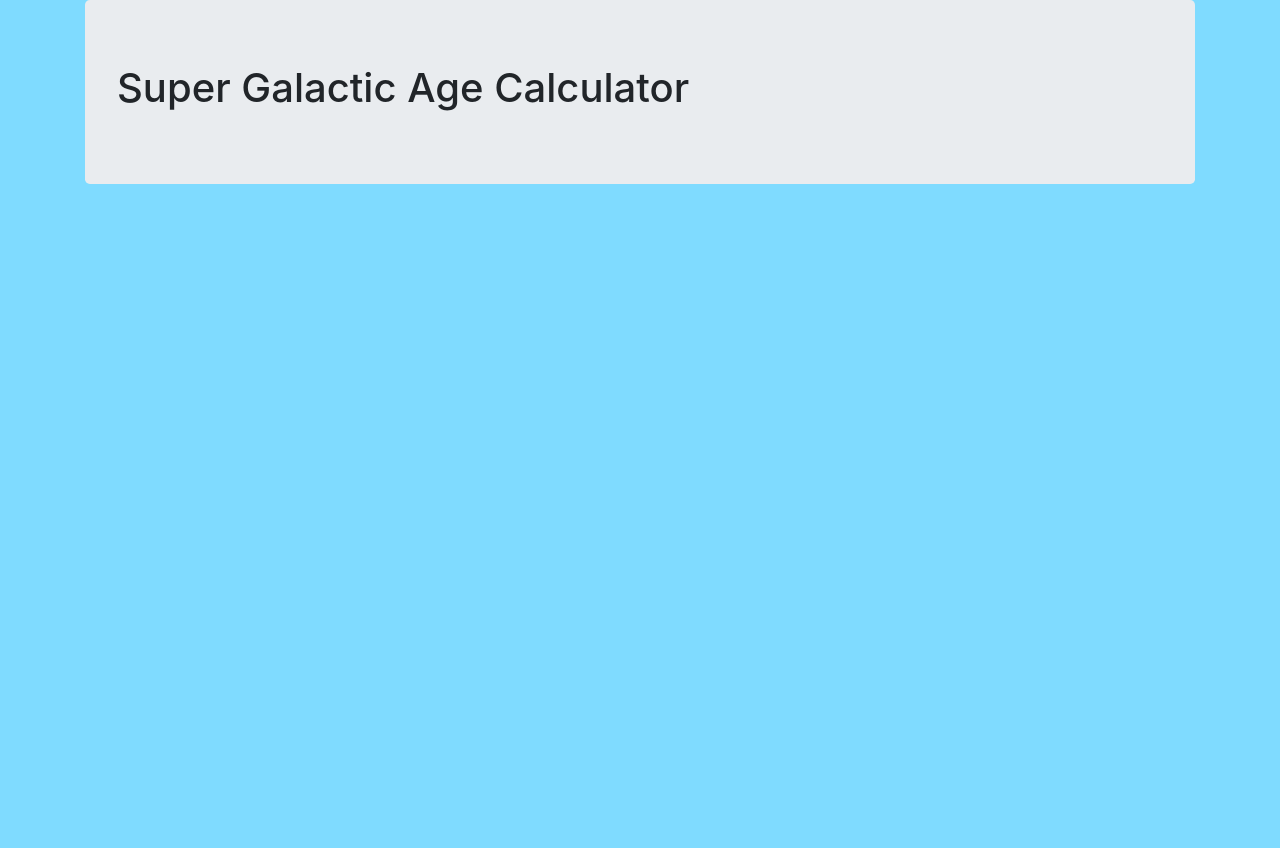
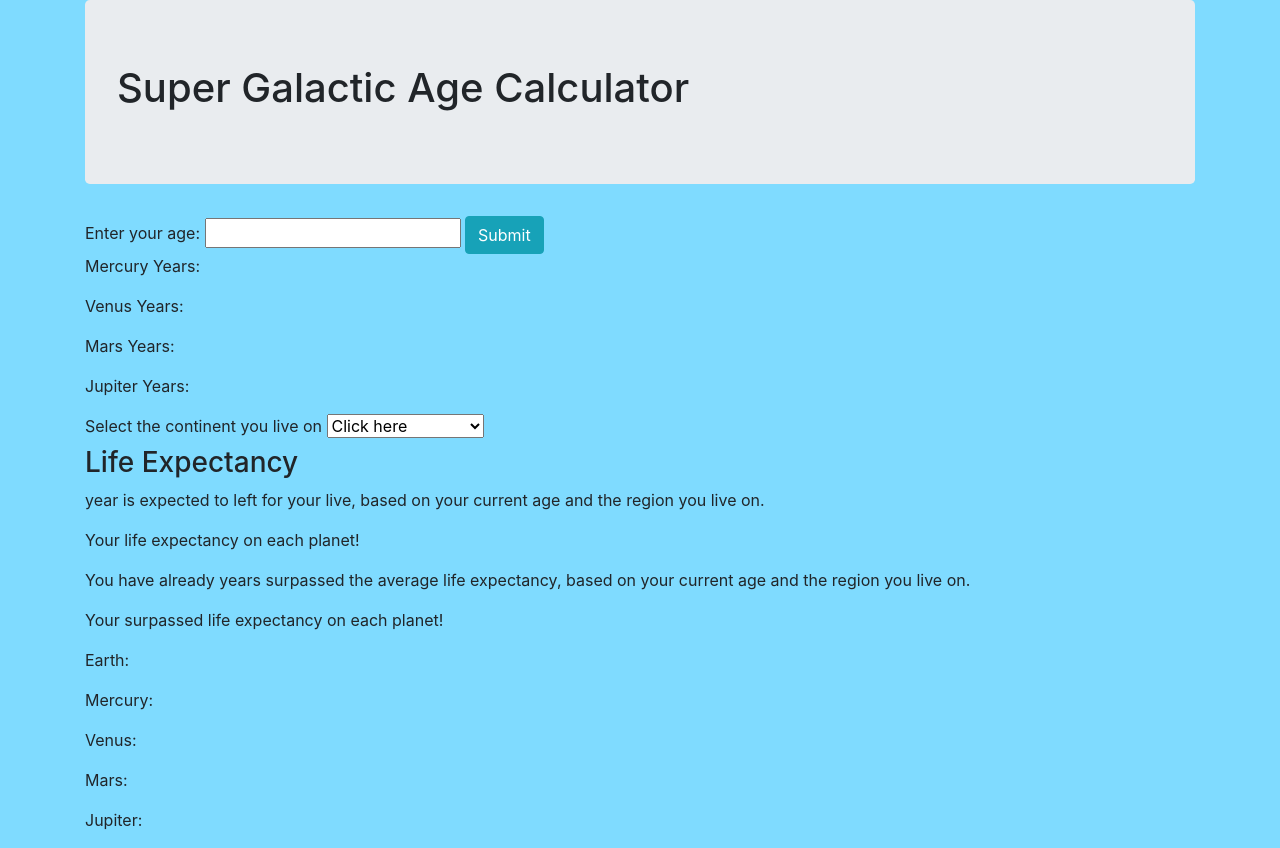
Before and after one commit to jieunkang-101/super-galactic-age-calculator, a website built with webpack: page src/index.html in a window 1280 px wide. Before the commit the page ends 800 px from the top, so only its background shows below. Built offline with nearby package versions, Linux system fonts and the light colour scheme.

Commit message:
add basic elements in index.html

```diff
--- a/src/index.html
+++ b/src/index.html
@@ -1,3 +1,5 @@
+<!-- @format -->
+
 <!DOCTYPE html>
 <html>
   <head>
@@ -9,6 +11,46 @@
       <div class="jumbotron">
         <h1>Super Galactic Age Calculator</h1>
       </div>
+      <form id="inputPlanetAge">
+        <label for="inputAge">Enter your age:</label>
+        <input id="inputAge" type="number" min="0" />
+        <button type="submit" class="btn btn-info" id="inputAgeBtn">Submit</button>
+      </form>
+      <div id="outputPlanetAge">
+        <p>Mercury Years: <span id="mercuryAge"></span></p>
+        <p>Venus Years: <span id="venusAge"></span></p>
+        <p>Mars Years: <span id="marsAge"></span></p>
+        <p>Jupiter Years:<span id="jupiterAge"></span></p>
+      </div>
+      <form id="lifeExpectancy">
+        <label for="inputRegion">Select the continent you live on</label>
+        <select name="region">
+          <option disavled>Click here</option>
+          <option value="NA">Northern America</option>
+          <option value="EU">Europe</option>
+          <option value="LA">Latin America</option>
+          <option value="AS">Asia</option>
+          <option value="AF">Africa</option>
+          <option value="OC">Oceania</option>
+          <input class="editOption" style="display:none;"></input>
+        </select>
+      </form>
+      <h3>Life Expectancy</h3>
+      <div id="outputYoung">
+        <p><span id="lifeYears"></span> year is expected to left for your live, based on your current age and the region you live on.</p>
+        <p>Your life expectancy on each planet!</p>
+      </div>
+      <div id="outputOld">
+        <p>You have already <span id="lifeYears"></span> years surpassed the average life expectancy, based on your current age and the region you live on.</p>
+        <p>Your surpassed life expectancy on each planet!</p>
+      </div>
+      <div id="outputYears">
+        <p>Earth: <span id="earthYears"></span></p>
+        <p>Mercury: <span id="mercuryYears"></span></p>
+        <p>Venus: <span id="venusYears"></span></p>
+        <p>Mars: <span id="marsYears"></span></p>
+        <p>Jupiter:<span id="jupiterYears"></span></p>
+      </div>
     </div>
   </body>
 </html>
--- a/src/main.js
+++ b/src/main.js
@@ -1,5 +1,26 @@
+import { AgeCalculator } from './super-galactic-age-calculator';
+import $ from 'jquery';
 import 'bootstrap';
 import 'bootstrap/dist/css/bootstrap.min.css';
 import './styles.css';
-//import $ from 'jquery';
-//import {  } from './super-galactic-age-calculator';
+
+$(document).ready(function(){
+  $("#inputAgeBtn").submit(function(event){
+    event.preventDefault();
+    const userAge = parseInt($("#inputAge").val());
+    console.log(userAge);
+    const newAge = new AgeCalculator(userAge);
+    $("#mercuryAge").text(newAge.mercuryAge());
+    $("#venusAge").text(newAge.venusAge());
+    $("#marsAge").text(newAge.marsAge());
+    $("#jupiterAge").text(newAge.jupiterAge());
+
+
+
+
+    //var userRegion = $('option:selected', this).attr('class');
+
+
+
+  });
+});
--- a/src/super-galactic-age-calculator.js
+++ b/src/super-galactic-age-calculator.js
@@ -42,11 +42,11 @@ export class AgeCalculator {
   lifeExpectancyByRegoin() {
     let _this = this;
     this.expectedAgeRegion = _this.lifeExpectancyAtBirth(this.age);
-    if(this.region === "NA" || this.regionAge === "EU") {
+    if(this.region === "NA" || this.regionAge === "EU" || this.regionAge === "OC") {
       this.expectedAgeRegion += 5;
     } else if(this.region === "LA") {
       this.expectedAgeRegion += 3;
-    } else if(this.region === "Asia") {
+    } else if(this.region === "AS") {
       this.expectedAgeRegion += 1;
     } else {
       this.expectedAgeRegion -= 5;
@@ -62,5 +62,4 @@ export class AgeCalculator {
       this.age = this.age - this.expectedAge;
     } return this.age;
   }
-
-};
+}
```
Also changed, not shown: __test__/super-galactic-age-calculator.test.js (+1 -2 lines), README.md.
